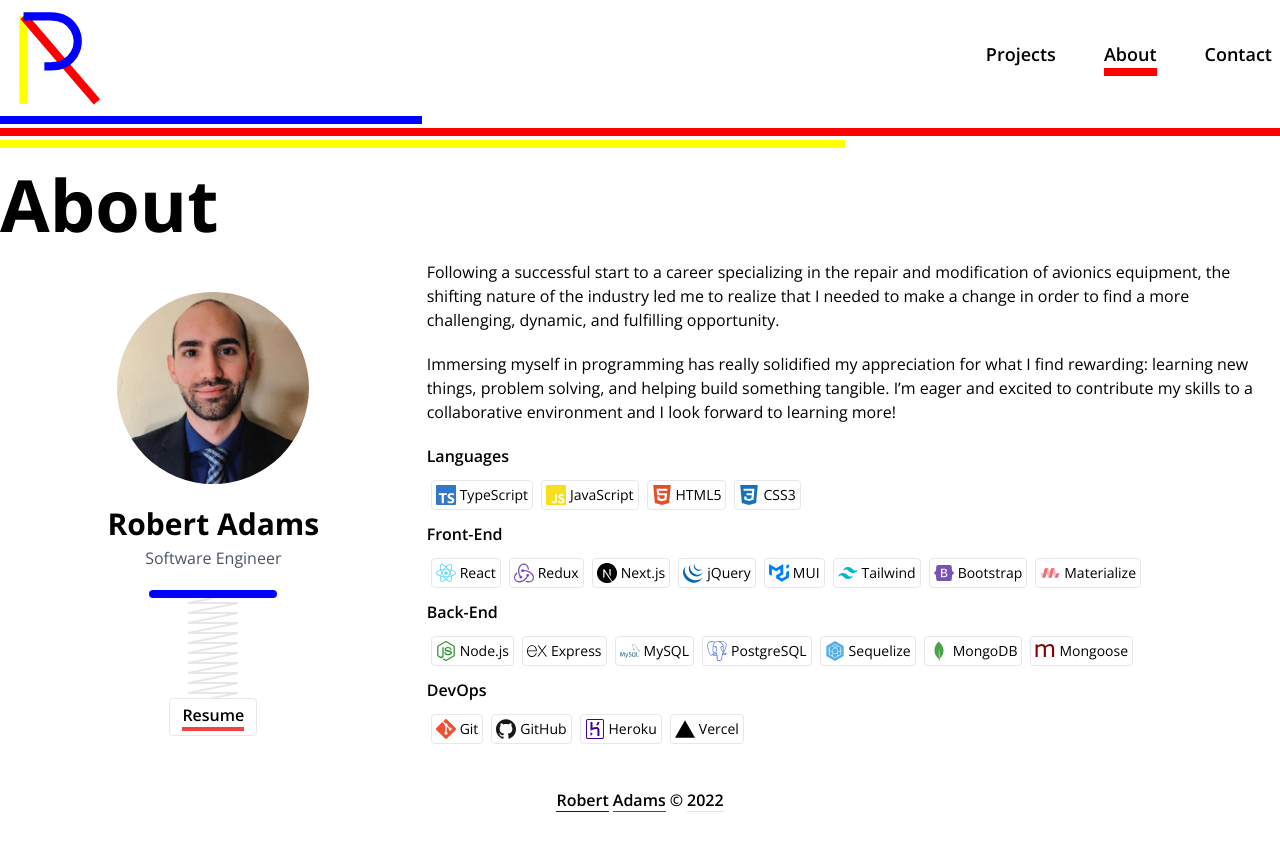
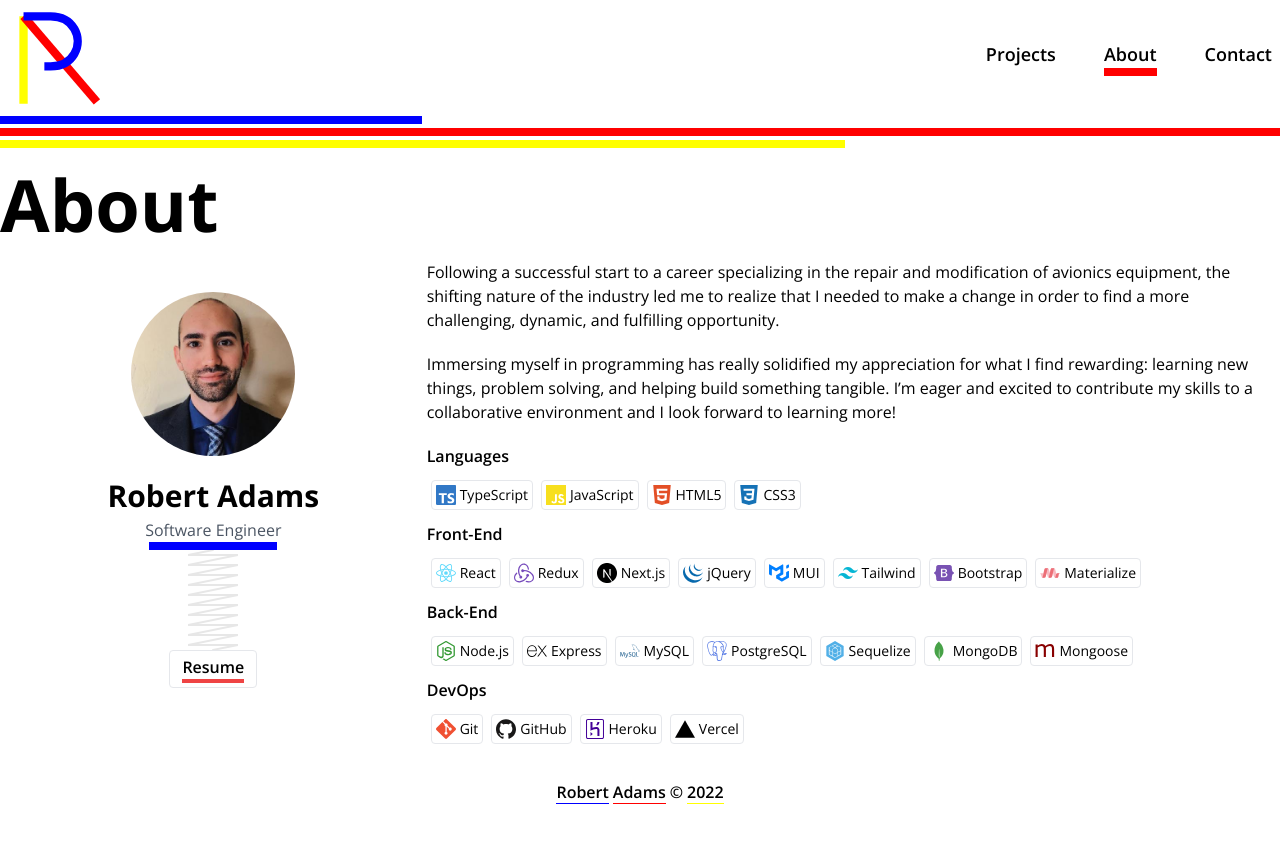
Before and after one commit to r0b4dams/portfolio, a Next.js app: page /about in a window 1280 px wide. Built offline with nearby package versions, Linux system fonts and the light colour scheme.

Commit message:
adjusted resume btn z-idx, adjusted avatar size

```diff
--- a/pages/about.tsx
+++ b/pages/about.tsx
@@ -2,15 +2,8 @@ import Head from 'next/head';
 import Image from 'next/image';
 import type { NextPage } from 'next/types';
 import { useEffect } from 'react';
-import { useTrail, useSpring, animated, config } from 'react-spring';
+import { useTrail, useSpring, animated } from 'react-spring';
 import SkillBadge from '../components/SkillBadge';
-import { getStyles } from '../utils';
-
-const headerStyles = getStyles({
-  margin: 'my-5',
-  fontSize: 'text-3xl sm:text-5xl md:text-7xl',
-  fontWeight: 'font-bold',
-});
 
 const lgs = ['typescript', 'javascript', 'html', 'css'];
 const fts = [
@@ -35,9 +28,9 @@ const bks = [
 const dvs = ['git', 'github', 'heroku', 'vercel'];
 
 const ResumeSpring: React.FC<{}> = () => {
-  const [{ y }, spr] = useSpring(() => ({ y: 0.25 }));
+  const [{ y }, spring] = useSpring(() => ({ y: 0.25 }));
   useEffect(() => {
-    spr.start({
+    spring.start({
       y: 1,
       config: {
         mass: 1,
@@ -48,8 +41,8 @@ const ResumeSpring: React.FC<{}> = () => {
   }, []);
 
   return (
-    <div className='flex flex-col items-center relative'>
-      <div className='h-2 rounded bg-[#0000ff] w-32' />
+    <div className='flex flex-col items-center relative pb-10'>
+      <div className='h-2 bg-[#0000ff] w-32' />
       <animated.svg
         style={{ scaleY: y.to((y) => y) }}
         id='spring'
@@ -71,8 +64,8 @@ const ResumeSpring: React.FC<{}> = () => {
       </animated.svg>
 
       <animated.div
-        style={{ translateY: y.to((y) => (100 * y) - 100) }}
-        className='py-1 px-3 mb-5 relative z-10 border rounded bg-white'
+        style={{ translateY: y.to((y) => 100 * y - 100) }}
+        className='py-1 px-3 mb-5 relative z-[2] border rounded bg-white'
       >
         <a
           href='https://docs.google.com/document/d/19xx33HJgE1exxapGl27CtC0BB-9VG4i79WCdg-UFkfk/edit?usp=sharing'
@@ -90,10 +83,6 @@ const ResumeSpring: React.FC<{}> = () => {
 
 const About: NextPage = () => {
   const [avatar, avAPI] = useSpring(() => ({ scale: 0 }));
-  const [resume, reAPI] = useSpring(() => ({
-    width: '0%',
-    config: config.molasses,
-  }));
   const [lg, lgAPI] = useTrail(lgs.length, () => ({ opacity: 0, y: 20 }));
   const [ft, ftAPI] = useTrail(fts.length, () => ({ opacity: 0, y: 20 }));
   const [bk, bkAPI] = useTrail(bks.length, () => ({ opacity: 0, y: 20 }));
@@ -101,7 +90,6 @@ const About: NextPage = () => {
 
   useEffect(() => {
     avAPI.start({ scale: 1 });
-    reAPI.start({ width: '100%' });
     lgAPI.start({ opacity: 1, y: 0 });
     ftAPI.start({ opacity: 1, y: 0 });
     bkAPI.start({ opacity: 1, y: 0 });
@@ -116,7 +104,9 @@ const About: NextPage = () => {
       </Head>
 
       <section className='container'>
-        <h1 className={headerStyles}>About</h1>
+        <h1 className='my-5 text-3xl sm:text-5xl md:text-7xl font-bold'>
+          About
+        </h1>
 
         <div className='md:flex'>
           <div className='flex flex-col items-center pt-8 md:w-1/3'>
@@ -126,8 +116,8 @@ const About: NextPage = () => {
                   src='/images/avatar.jpg'
                   alt='avatar'
                   layout='intrinsic'
-                  height={192}
-                  width={192}
+                  height={164}
+                  width={164}
                   className='avatar rounded-full'
                 />
               </div>
@@ -135,7 +125,7 @@ const About: NextPage = () => {
             <h2 className='py-4 pb-1 text-xl font-bold lg:text-3xl'>
               Robert Adams
             </h2>
-            <p className='text-gray-600 pb-5'>Software Engineer</p>
+            <p className='text-gray-600'>Software Engineer</p>
             <ResumeSpring />
           </div>
 
```
